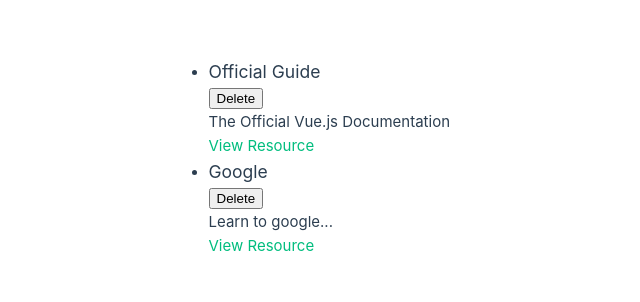
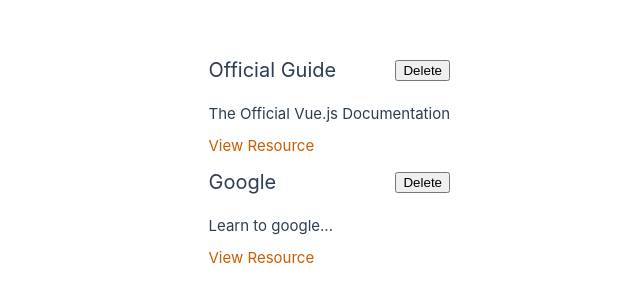
Before and after one commit to Alfredo3232/vue-basics-8, a Vue app: page / in a window 1280 px wide. Shown: the part 242-544 px from the top of the page, without its empty margins (190-830 px from the left). Built offline with nearby package versions, Linux system fonts and the light colour scheme; the HTML template or start-up script is replaced by a standard one.

Commit message:
seperated code into templates for cleaner App and add styling

```diff
--- a/src/App.vue
+++ b/src/App.vue
@@ -1,22 +1,13 @@
 <template>
-    <ul>
-        <learning-resource
-            v-for="res in storedResources"
-            :key="res.id"
-            :title="res.title"
-            :description="res.description"
-            :link="res.link"
-        >
-        </learning-resource>
-    </ul>
+    <stored-resources :resources="storedResources"></stored-resources>
 </template>
 
 <script>
-import LearningResource from './components/learning-resources/LearningResource.vue';
+import StoredResources from './components/learning-resources/StoredResources.vue';
 
 export default {
     components: {
-        'learning-resource': LearningResource,
+        'stored-resources': StoredResources,
     },
     data() {
         return {
@@ -38,3 +29,19 @@
     }
 }
 </script>
+
+<style>
+@import url('https://fonts.googleapis.com/css2?family=Roboto:wght@400;700&display=swap');
+
+* {
+    box-sizing: border-box;
+}
+
+html {
+    font-family: 'Roboto', sans-serif;
+}
+
+body {
+    margin: 0;
+}
+</style>
--- a/src/components/learning-resources/LearningResource.vue
+++ b/src/components/learning-resources/LearningResource.vue
@@ -31,3 +31,35 @@
     }
 }
 </script>
+
+<style scoped>
+li {
+    margin: auto;
+    max-width: 40rem;
+}
+
+header {
+    display: flex;
+    justify-content: space-between;
+    align-items: center;
+}
+
+h3 {
+    font-size: 1.25rem;
+    margin: 0.5rem 0;
+}
+
+p {
+    margin: 0.5rem 0;
+}
+
+a {
+    text-decoration: none;
+    color: #ce5c00;
+}
+
+a:hover,
+a:active {
+    color: #c89300;
+}
+</style>
--- /dev/null
+++ b/src/components/learning-resources/StoredResources.vue
@@ -0,0 +1,38 @@
+<template>
+    <ul>
+        <learning-resource
+            v-for="res in resources"
+            :key="res.id"
+            :title="res.title"
+            :description="res.description"
+            :link="res.link"
+        >
+        </learning-resource>
+    </ul>
+</template>
+
+<script>
+import LearningResource from './LearningResource.vue';
+
+export default {
+    components: {
+        'learning-resource': LearningResource,
+    },
+    props: {
+        resources: {
+            type: String,
+            required: true
+        }
+    }
+}
+</script>
+
+<style scoped>
+ul {
+    list-style: none;
+    margin: 0;
+    padding: 0;
+    margin: auto;
+    max-width: 40rem;
+}
+</style>
```
